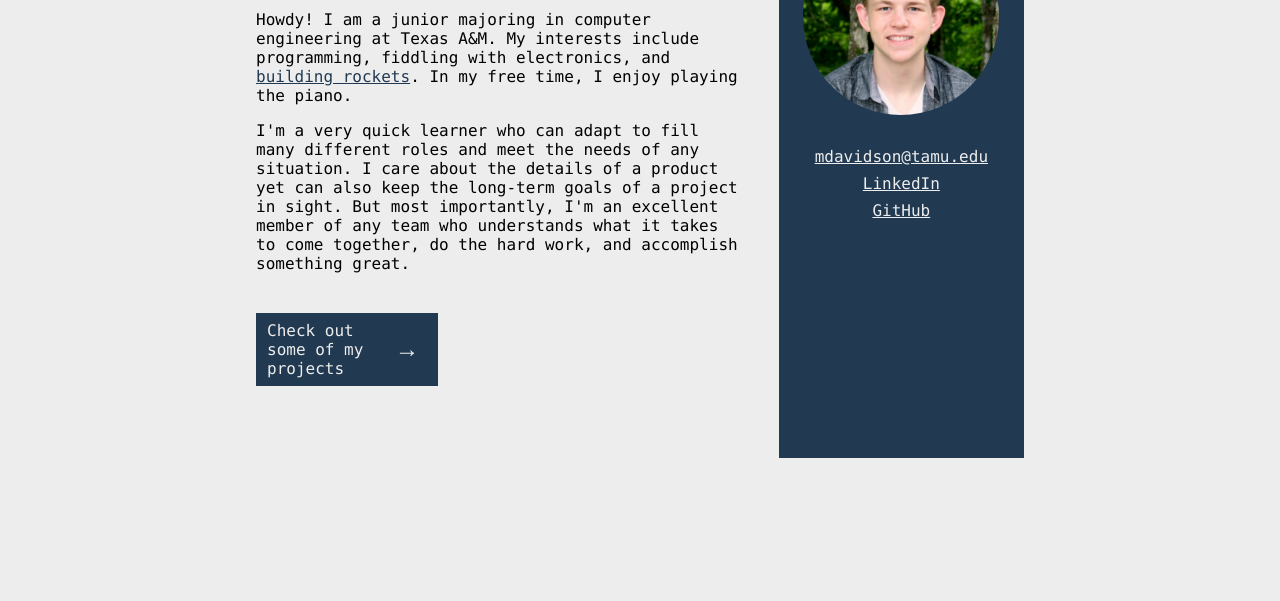
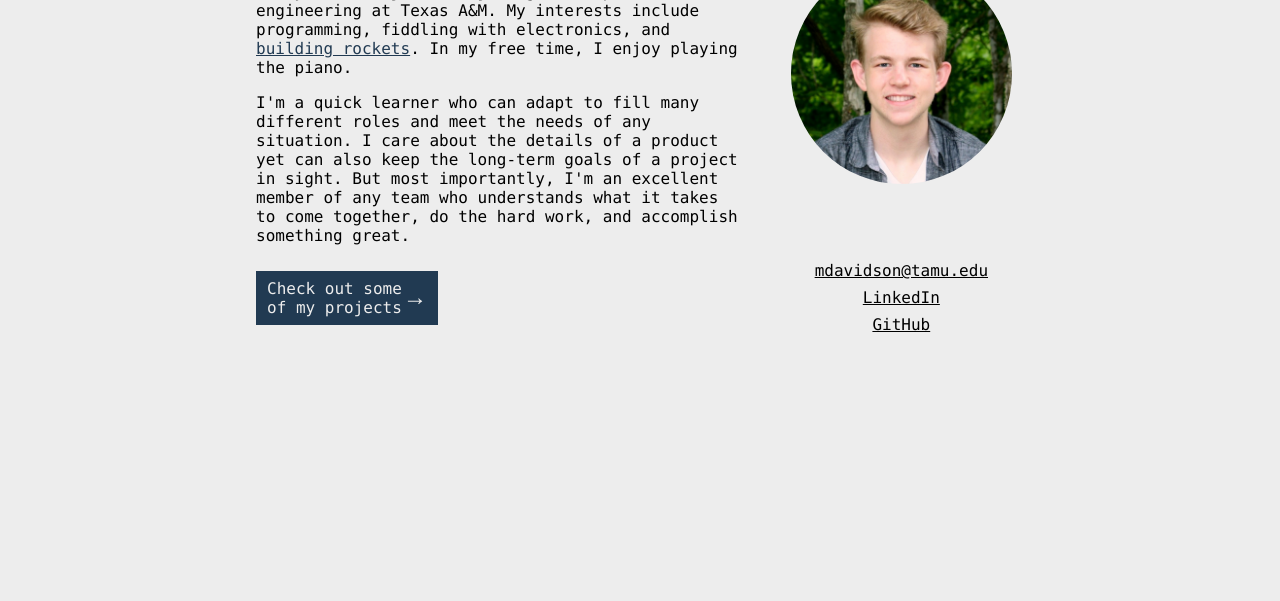
Before and after one commit to csce-315-331-2024a/project-1-Rational1ty, a plain HTML site: page index.html in a window 1280 px wide. Shown: the part 199-800 px from the top of the page. Drawn offline with Linux system fonts and the light colour scheme.

Commit message:
Update home page HTML structure and light styling
The dark style for the home page was going to be difficult to implement
without changing the structure of the document.

```diff
--- a/index.html
+++ b/index.html
@@ -18,7 +18,6 @@
 	</nav>
 
 	<main class="home">
-		<section class="intro">
 		<h1 class="intro__name">Matthew Davidson</h1>
 		<p class="intro__text">
 			Howdy! I am a junior majoring in computer engineering at Texas A&M.
@@ -27,7 +26,7 @@
 			In my free time, I enjoy playing the piano.
 		</p>
 		<p class="intro__text">
-				I'm a very quick learner who can adapt to fill many different roles and meet
+			I'm a quick learner who can adapt to fill many different roles and meet
 			the needs of any situation. I care about the details of a product yet can also keep
 			the long-term goals of a project in sight. But most importantly, I'm an excellent
 			member of any team who understands what it takes to come together, do the hard work,
@@ -37,9 +36,7 @@
 			<p class="embark__text">Check out some of my projects</p>
 			<p class="embark__arrow">&rightarrow;</p>
 		</a>
-		</section>
 
-		<div class="info">
 		<div class="info__headshot">
 			<img src="assets/headshot-head-on.jpg" alt="Picture of me" class="info__img">
 		</div>
@@ -48,7 +45,6 @@
 			<a href="FIXME" class="info__link">LinkedIn</a>
 			<a href="https://github.com/Rational1ty" class="info__link">GitHub</a>
 		</address>
-		</div>
 	</main>
 </body>
 </html>
--- a/styles/style1.css
+++ b/styles/style1.css
@@ -51,29 +51,29 @@ body {
 /* Homepage styles */
 
 .home {
-	height: 60vh;
 	display: grid;
-	gap: 2em;
+	gap: 1em 2em;
+	grid-template-rows: 4em auto auto auto;
 	grid-template-columns: 2fr 1fr;
-	justify-items: center;
+	align-items: center;
 	max-width: 60vw;
-	margin: 1em auto;
-}
-
-.intro {
-	margin: 2em 0;
+	margin: 2em auto;
 }
 
 .intro__name {
+	grid-column: 1;
 	font-family: var(--sans-font);
 	font-size: 2em;
 	color: var(--dark-blue);
 	text-transform: uppercase;
 	letter-spacing: 0.1em;
+	margin: 0;
 }
 
 .intro__text {
+	grid-column: 1;
 	font-family: var(--mono-font);
+	margin: 0;
 }
 
 .intro__text--link {
@@ -81,19 +81,20 @@ body {
 }
 
 .embark {
+	position: relative;
+	top: 0;
+	grid-column: 1;
 	background-color: var(--dark-blue);
 	color: var(--off-white);
 	text-decoration: none;
 	max-width: 15em;
 	min-width: 10em;
-	/* min-height: 4em; */
 	width: 30%;
-	display: grid;
-	place-items: center;
-	grid-template-columns: 3fr 1fr;
+	display: flex;
+	justify-content: center;
+	align-items: center;
 	padding: 0.3em 0.5em;
 	border: medium solid var(--dark-blue);
-	margin: 2.5em 0;
 	transition: all 0.2s ease;
 
 	&:hover {
@@ -120,13 +121,15 @@ body {
 }
 
 .info__headshot {
+	grid-row: 1 / 4;
+	grid-column: 2;
 	display: grid;
 	place-items: center;
 	aspect-ratio: 1;
 	overflow: hidden;
 	border-radius: 50%;
-	width: 80%;
-	margin: 2em auto;
+	width: 90%;
+	margin: 0 auto;
 }
 
 .info__img {
@@ -134,16 +137,19 @@ body {
 }
 
 .info__contact {
-	display: grid;
+	grid-row: 4;
+	grid-column: 2;
+	display: flex;
+	flex-direction: column;
 	gap: 0.5em;
-	place-items: center;
-	margin: 1em 0;
+	padding: 0;
 }
 
 .info__link {
 	font-family: var(--mono-font);
-	color: var(--off-white);
 	font-style: normal;
+	color: black;
+	text-align: center;
 }
 
 /* Resume page styles */
```
Lines whose indentation alone changed are shown as unchanged.
